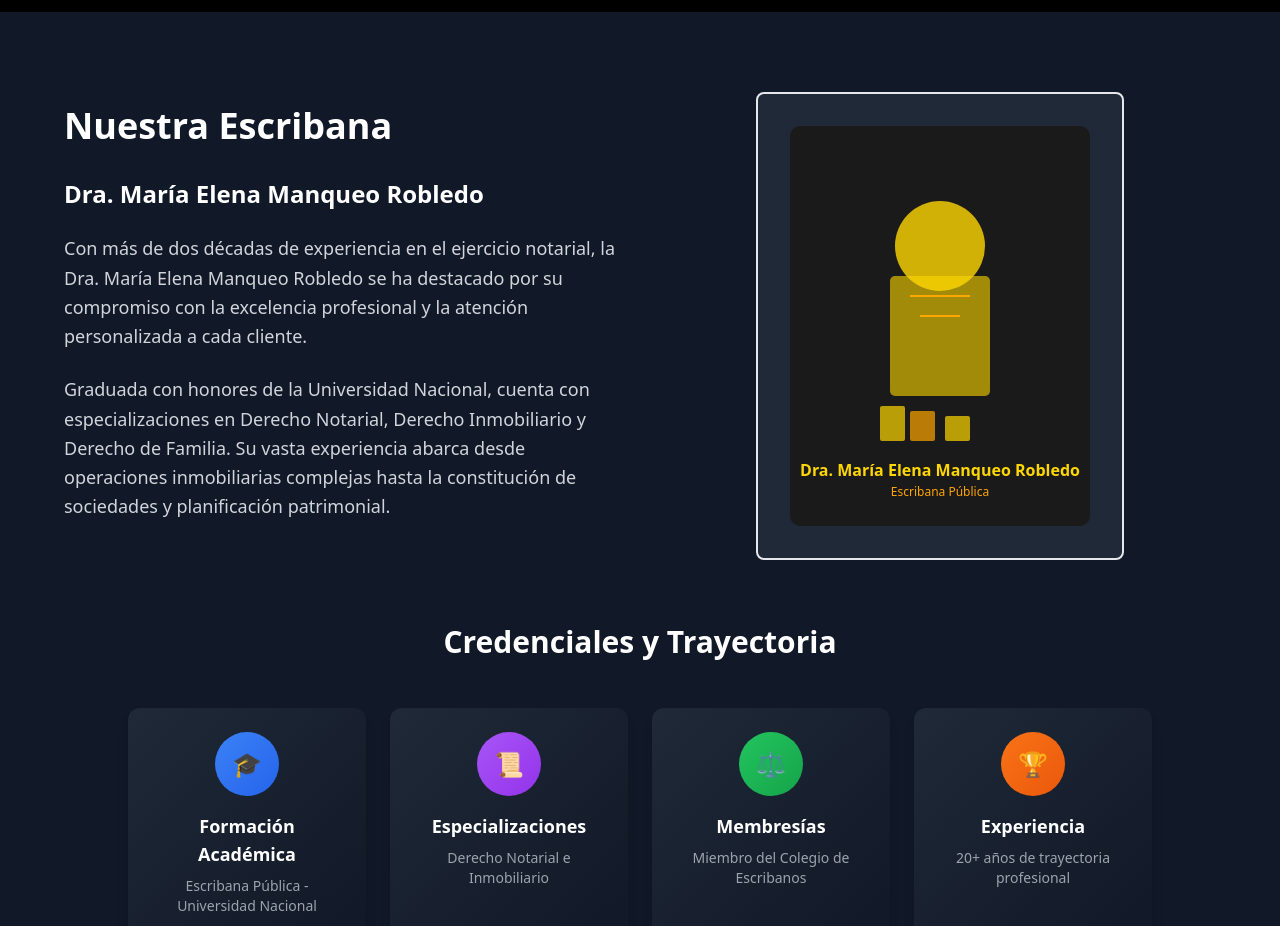
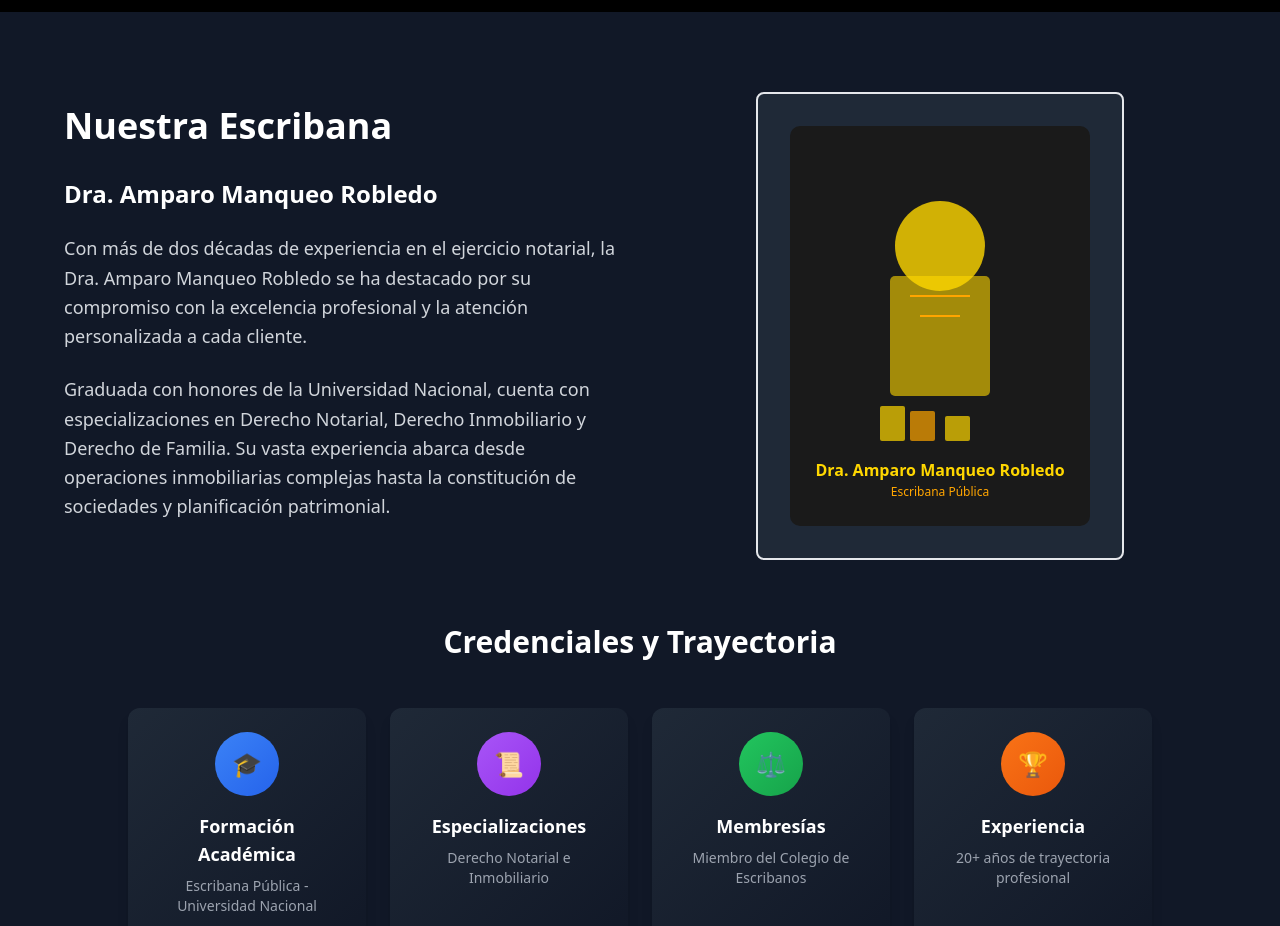
Before and after one commit to naguirre182/test-maqueorobledo2, a plain HTML site: page index.html in a window 1280 px wide. Shown: the part 3500-4426 px from the top of the page. Drawn offline with nearby package versions, Linux system fonts and the light colour scheme; a web font is replaced by a local one.

Commit message:
error nombre

```diff
--- a/index.html
+++ b/index.html
@@ -813,9 +813,9 @@
                     <!-- Texto de presentación -->
                     <div>
                         <h2 class="text-4xl font-bold mb-8 text-gold">Nuestra Escribana</h2>
-                        <h3 class="text-2xl font-semibold mb-6 text-white">Dra. María Elena Manqueo Robledo</h3>
+                        <h3 class="text-2xl font-semibold mb-6 text-white">Dra. Amparo Manqueo Robledo</h3>
                         <p class="text-lg text-gray-300 mb-6 leading-relaxed">
-                            Con más de dos décadas de experiencia en el ejercicio notarial, la Dra. María Elena Manqueo
+                            Con más de dos décadas de experiencia en el ejercicio notarial, la Dra. Amparo Manqueo
                             Robledo
                             se ha destacado por su compromiso con la excelencia profesional y la atención personalizada
                             a cada cliente.
@@ -869,7 +869,7 @@
                                     <!-- Texto decorativo -->
                                     <text x="150" y="350" text-anchor="middle" fill="#FFD700" font-size="16"
                                         font-weight="bold">
-                                        Dra. María Elena Manqueo Robledo
+                                        Dra. Amparo Manqueo Robledo
                                     </text>
                                     <text x="150" y="370" text-anchor="middle" fill="#FFA500" font-size="12">
                                         Escribana Pública
```
